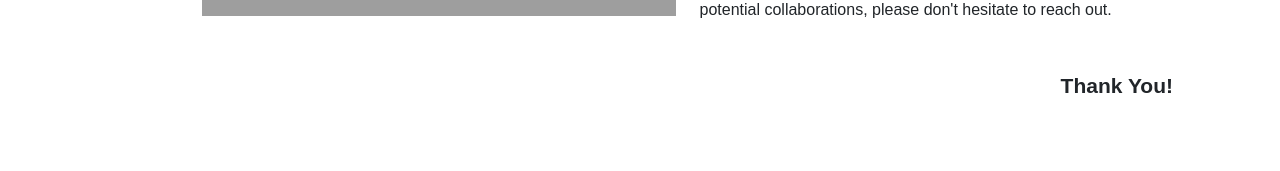
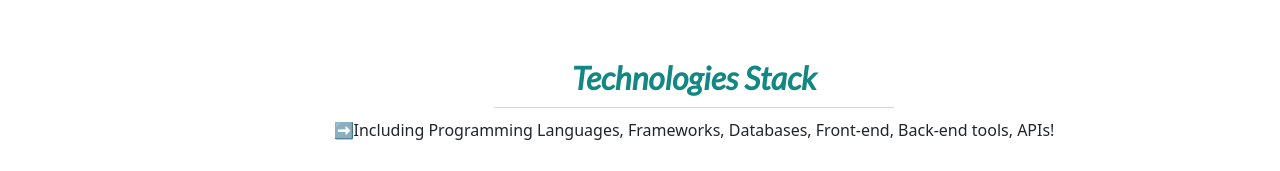
Before and after one commit to Haris-Mohanty/PortFolio2, a React (Create React App) app in the folder client/: page / in a window 1280 px wide. Shown: the part 1147-1318 px from the top of the page. Before the commit the page ends 1277 px from the top, so only its background shows below. Built offline with nearby package versions, Linux system fonts and the light colour scheme; grey boxes are pictures that could not be loaded; a web font is replaced by a local one.

Commit message:
client- src- utils- TechStackList.js- Create tech stack list code processing.....

```diff
--- a/client/src/App.js
+++ b/client/src/App.js
@@ -1,11 +1,15 @@
 import Layout from "./components/Layout/Layout";
 import About from "./pages/About/About";
+import TechStack from "./pages/TechStack/TechStack";
 
 function App() {
   return (
     <>
       <Layout />
-      <div className="container"><About /></div>
+      <div className="container">
+        <About />
+        <TechStack />
+      </div>
     </>
   );
 }
--- a/client/src/pages/About/About.js
+++ b/client/src/pages/About/About.js
@@ -12,13 +12,14 @@ const About = () => {
           </div>
           <div className="col-md-6">
             <h1 className="font-Lato fw-bold text-primary">About Me</h1>
-            <hr/>
+            <hr />
             <p className="font-sofias">
-              Welcome to my website! I'm a passionate and experienced MERN-stack
-              web developer, dedicated to crafting robust and intuitive web
-              applications. With a strong foundation in MongoDB, Express.js,
-              React.js, and Node.js, I've successfully built numerous projects
-              that showcase my skills and expertise.
+              Welcome to my website! I'm{" "}
+              <b className="font-Lato">Haris Mohanty</b>, a passionate
+              MERN-stack web developer, dedicated to crafting robust and
+              intuitive web applications. With a strong foundation in MongoDB,
+              Express.js, React.js, and Node.js, I've successfully built
+              numerous projects that showcase my skills and expertise.
               <br />
               <br /> My journey as a web developer has been marked by a
               relentless pursuit of excellence, combining the latest
@@ -38,18 +39,13 @@ const About = () => {
               <br />
               <br /> I harness the power of Node.js and Express.js to build
               robust APIs and server-side logic that seamlessly integrate with
-              the front-end, providing a seamless user experience. I take
-              immense pride in my ability to transform complex requirements into
-              elegant, functional solutions. By leveraging the latest tools and
-              frameworks, I ensure that my projects are not only visually
-              appealing but also performant and scalable, delivering optimal
-              results for my clients. Feel free to explore my portfolio and dive
-              into the projects I've developed. If you have any questions or
-              would like to discuss potential collaborations, please don't
-              hesitate to reach out.
+              the front-end, providing a seamless user experience. Feel free to
+              explore my portfolio and dive into the projects I've developed. If
+              you have any questions or would like to discuss potential
+              collaborations, please don't hesitate to reach out.
               <br />
               <br />
-              <br /> <b className="d-flex float-end">Thank You!</b> <br/>
+              <br /> <b className="d-flex float-end">Thank You!</b> <br />
             </p>
           </div>
         </div>
--- a/client/src/pages/TechStack/TechStack.css
+++ b/client/src/pages/TechStack/TechStack.css
@@ -0,0 +1,12 @@
+.techstack {
+  padding-left: 120px;
+}
+.techstack hr {
+  color: #138781;
+  width: 400px;
+  margin: 10px auto;
+}
+.techstack h2 {
+  font-weight: bold;
+  color: #138781;
+}
--- a/client/src/pages/TechStack/TechStack.js
+++ b/client/src/pages/TechStack/TechStack.js
@@ -1,12 +1,19 @@
-import React from 'react'
-import "./TechStack.css"
+import React from "react";
+import "./TechStack.css";
 
 const TechStack = () => {
   return (
-    <div>
+    <>
+      <div className="container techstack">
+        <h2 className="col-12 mt-4 mb-1 text-center font-Lato">Technologies Stack</h2>
+        <hr />
+        <p className="pb-3 text-center">
+          ➡️Including Programming Languages, Frameworks, Databases, Front-end,
+          Back-end tools, APIs!
+        </p>
+      </div>
+    </>
+  );
+};
 
-    </div>
-  )
-}
-
-export default TechStack
+export default TechStack;
```
Also changed, not shown: client/src/utils/TechStackList.js (added, +7 -0 lines).
